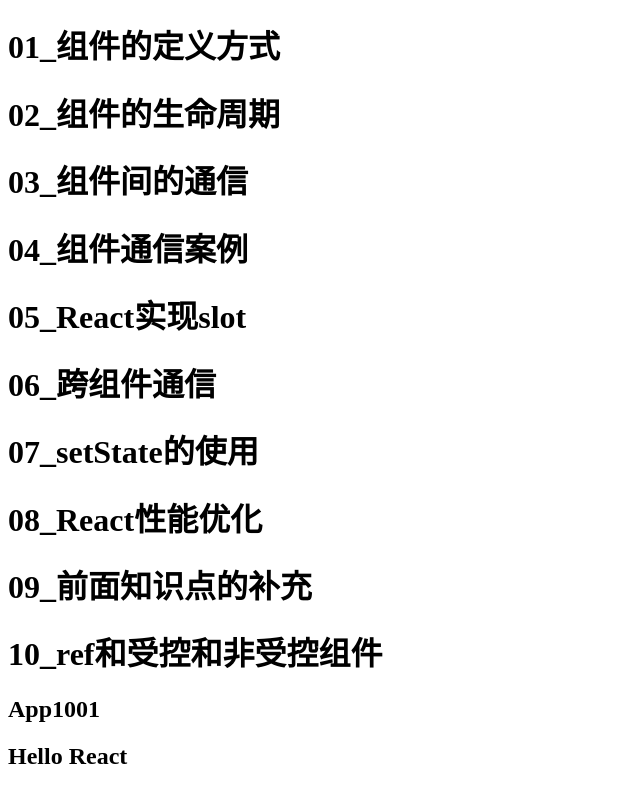
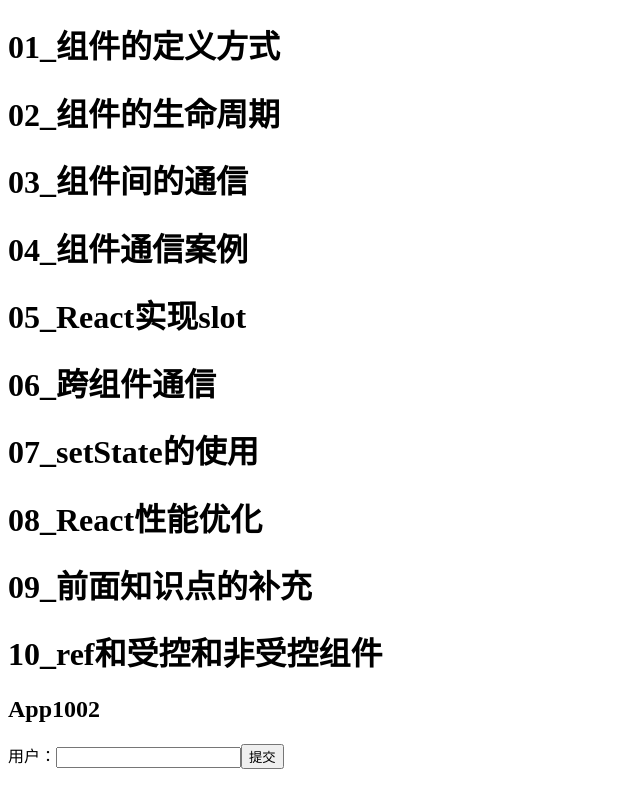
Before and after one commit to Debbl/learn-react-notes, a React (Create React App) app in the folder 04_learn_component/: page / in a window 1280 px wide. Shown: the top 793 px of the page, without its empty margins (0-640 px from the left). Built offline with nearby package versions, Linux system fonts and the light colour scheme.

Commit message:
refs和受控组件

```diff
--- /dev/null
+++ b/04_learn_component/src/10_受控和非受控组件/02_受控组件的基本使用.jsx
@@ -0,0 +1,38 @@
+import React, { PureComponent } from 'react';
+
+export default class App1002 extends PureComponent {
+  constructor(props) {
+    super(props);
+    this.state = {
+      username: "",
+    }
+  }
+  render() {
+    return (
+      <div>
+        <h2>App1002</h2>
+        <form action="" onSubmit={(e) => this.handleSubmit(e)}>
+          <label htmlFor="username">
+            用户：
+            <input
+              type="text"
+              id="username"
+              value={this.state.username}
+              onChange={(e) => this.handleChange(e)}
+            />
+          </label>
+          <input type="submit" value="提交" />
+        </form>
+      </div>
+    );
+  }
+  handleSubmit(event) {
+    event.preventDefault();
+  }
+  handleChange(event) {
+    console.log(event.target.value);
+    this.setState({
+      username: event.target.value,
+    })
+  }
+}
--- /dev/null
+++ b/04_learn_component/src/10_受控和非受控组件/03_受控组件-select的使用.jsx
@@ -0,0 +1,39 @@
+import React, { PureComponent } from 'react';
+
+export default class App1003 extends PureComponent {
+  constructor(props) {
+    super(props);
+    this.state = {
+      fruits: "orange",
+    }
+  }
+  render() {
+    return (
+      <div>
+        <h2>App1002</h2>
+        <form action="" onSubmit={(e) => this.handleSubmit(e)}>
+          <label htmlFor="username">
+            <select
+              name="fruits"
+              value={this.state.fruits}
+              onChange={(e) => this.handleChange(e)}>
+              <option value="apple">苹果</option>
+              <option value="banana">香蕉</option>
+              <option value="orange">橘子</option>
+            </select>
+          </label>
+          <input type="submit" value="提交" />
+        </form>
+      </div>
+    );
+  }
+  handleSubmit(event) {
+    event.preventDefault();
+  }
+  handleChange(event) {
+    console.log(event.target.value);
+    this.setState({
+      fruits: event.target.value,
+    })
+  }
+}
--- /dev/null
+++ b/04_learn_component/src/10_受控和非受控组件/04_受控组件-input多输入.jsx
@@ -0,0 +1,71 @@
+import React, { PureComponent } from 'react';
+
+export default class App1004 extends PureComponent {
+  constructor(props) {
+    super(props);
+    this.state = {
+      username: "",
+      password: "",
+      valid: "",
+    }
+  }
+  render() {
+    return (
+      <div>
+        <h2>App1002</h2>
+        <form action="" onSubmit={(e) => this.handleSubmit(e)}>
+          <label htmlFor="username">
+            用户：
+            <input
+              type="text"
+              id="username"
+              name="username"
+              value={this.state.username}
+              onChange={(e) => this.handleChange(e)}
+            />
+          </label>
+          <br />
+          <label htmlFor="password">
+            密码：
+            <input
+              type="text"
+              id="password"
+              name="password"
+              value={this.state.password}
+              onChange={(e) => this.handleChange(e)}
+            />
+          </label>
+          <br />
+          <label htmlFor="valid">
+            验证码：
+            <input
+              type="text"
+              id="valid"
+              name="valid"
+              value={this.state.valid}
+              onChange={(e) => this.handleChange(e)}
+            />
+          </label>
+          <br />
+          <input type="submit" value="提交" />
+        </form>
+      </div>
+    );
+  }
+  handleSubmit(event) {
+    event.preventDefault();
+    const {username, password, valid} = this.state;
+    console.log(username, password, valid);
+  }
+  handleChange(event) {
+    console.log(event.target.value);
+    console.log(event.target.name);
+    // this.setState({
+    //   username: event.target.value,
+    // })
+    // ** 计算属性名 **
+    this.setState({
+      [event.target.name]: event.target.value,
+    })
+  }
+}
--- /dev/null
+++ b/04_learn_component/src/10_受控和非受控组件/05_非受控组件的使用.jsx
@@ -0,0 +1,32 @@
+import React, { createRef, PureComponent } from 'react';
+
+export default class App1005 extends PureComponent {
+  constructor(props) {
+    super(props);
+    // 非受控组件 不推荐
+    this.usernameRef = createRef();
+  }
+  render() {
+    return (
+      <div>
+        <h2>App1002</h2>
+        <form action="" onSubmit={(e) => this.handleSubmit(e)}>
+          <label htmlFor="username">
+            用户：
+            <input
+              ref={this.usernameRef}
+              type="text"
+              id="username"
+            />
+          </label>
+          <input type="submit" value="提交" />
+        </form>
+      </div>
+    );
+  }
+  handleSubmit(event) {
+    event.preventDefault();
+    console.log(this.usernameRef.current);
+    console.log(this.usernameRef.current.value);
+  }
+}
--- a/04_learn_component/src/App.js
+++ b/04_learn_component/src/App.js
@@ -25,6 +25,10 @@ import App0805 from './08_React性能优化/05_React.memo';
 import App0901 from './09_前面知识点的补充/01_setState不可变的力量';
 import App0902 from './09_前面知识点的补充/02_全局事件的传递';
 import App1001 from './10_受控和非受控组件/01_refs的使用';
+import App1002 from './10_受控和非受控组件/02_受控组件的基本使用';
+import App1003 from './10_受控和非受控组件/03_受控组件-select的使用';
+import App1004 from './10_受控和非受控组件/04_受控组件-input多输入';
+import App1005 from './10_受控和非受控组件/05_非受控组件的使用';
 
 function App() {
   return (
@@ -66,7 +70,11 @@ function App() {
       {/* <App0901 /> */}
       {/* <App0902 /> */}
       <h1>10_ref和受控和非受控组件</h1>
-      <App1001 />
+      {/* <App1001 /> */}
+      {/* <App1002 /> */}
+      {/* <App1003 /> */}
+      {/* <App1004 /> */}
+      <App1005 />
     </div>
   );
 }
```
Also changed, not shown: 1 other file (tests, documents, lock files or other folders).
